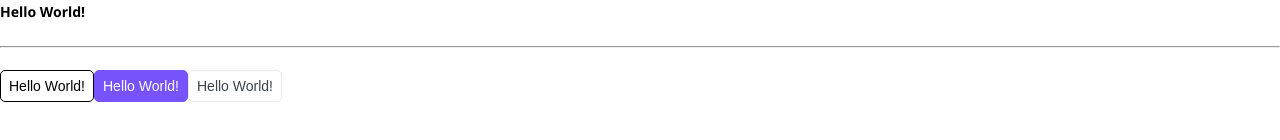
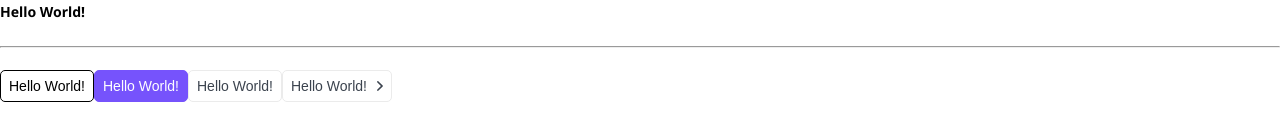
Before and after one commit to kledovskaia/owl-top, a Next.js app: page / in a window 1280 px wide. Shown: the part 642-782 px from the top of the page. Built offline with nearby package versions, Linux system fonts and the light colour scheme.

Commit message:
added: button icon

```diff
--- a/components/Button/Button.module.scss
+++ b/components/Button/Button.module.scss
@@ -5,6 +5,14 @@
   background-color: transparent;
   border: 0.1rem solid currentColor;
   line-height: 1;
+
+  & > * + * {
+    margin-left: 1rem;
+  }
+
+  svg {
+    fill: currentColor;
+  }
 
   &_primary {
     color: var(--light);
--- a/components/Heading/Heading.tsx
+++ b/components/Heading/Heading.tsx
@@ -32,8 +32,6 @@ const Heading: FC<Props> = ({ className, children, ...props }) => {
 
   const Component = headingVariants[headingType || 'h1'];
 
-  console.log(headingType);
-
   return (
     <Component
       className={cn(
--- /dev/null
+++ b/components/icons/Arrow.tsx
@@ -0,0 +1,12 @@
+const Arrow = () => (
+  <svg
+    width="6"
+    height="10"
+    viewBox="0 0 6 10"
+    fill="#3B434E"
+    xmlns="http://www.w3.org/2000/svg"
+  >
+    <path d="M5.7154 4.6098L1.26527 0.159755C1.16235 0.0567475 1.02495 0 0.878448 0C0.731945 0 0.594548 0.0567475 0.491622 0.159755L0.163901 0.487394C-0.0493491 0.700889 -0.0493491 1.04788 0.163901 1.26105L3.90078 4.99793L0.159755 8.73895C0.0568288 8.84196 0 8.97928 0 9.1257C0 9.27228 0.0568288 9.4096 0.159755 9.51269L0.487476 9.84025C0.590483 9.94325 0.727799 10 0.874302 10C1.0208 10 1.1582 9.94325 1.26113 9.84025L5.7154 5.38614C5.81857 5.2828 5.87524 5.14484 5.87491 4.99817C5.87524 4.85094 5.81857 4.71305 5.7154 4.6098Z" />
+  </svg>
+);
+export default Arrow;
--- a/pages/index.tsx
+++ b/pages/index.tsx
@@ -3,6 +3,7 @@ import Button from '../components/Button/Button';
 import Heading from '../components/Heading/Heading';
 import Paragraph from '../components/Paragraph/Paragraph';
 import Tag from '../components/Tag/Tag';
+import ArrowIcon from '../components/icons/Arrow';
 
 const Home = () => {
   return (
@@ -56,6 +57,10 @@ const Home = () => {
       <Button>Hello World!</Button>
       <Button primary>Hello World!</Button>
       <Button ghost>Hello World!</Button>
+      <Button ghost>
+        <span>Hello World!</span>
+        <ArrowIcon />
+      </Button>
     </>
   );
 };
```
Also changed, not shown: @types/index.d.ts (added, +31 -0 lines).
